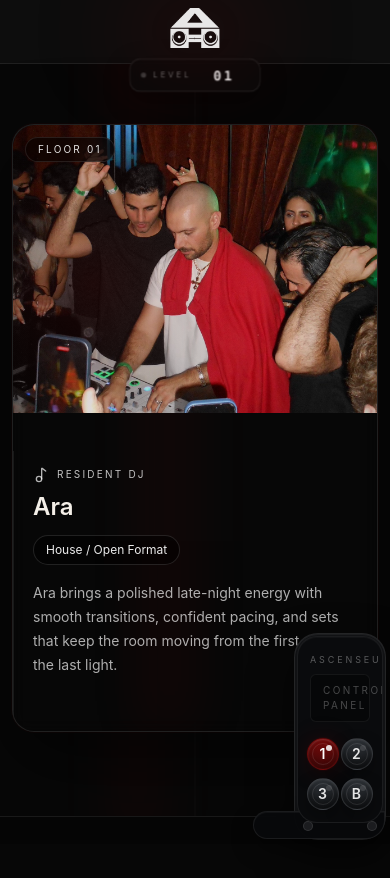
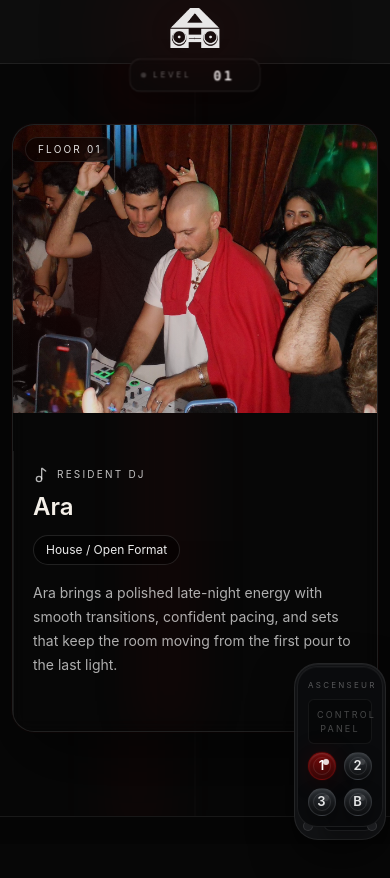
Before and after one commit to galiwartoukian-collab/ascenseurhouse, a React (Vite) app: page / in a window 390 px wide. Shown: the top 878 px of the page. Built offline with nearby package versions, Linux system fonts and the light colour scheme; the HTML template or start-up script is replaced by a standard one.

Commit message:
Update App.tsx

```diff
--- a/src/App.tsx
+++ b/src/App.tsx
@@ -203,7 +203,7 @@ function MetalButton({
       onClick={onClick}
       disabled={disabled}
       aria-label={`Go to ${label}`}
-      className="group relative h-8 w-8 rounded-full border text-sm font-semibold text-[var(--text)] transition duration-300 disabled:cursor-not-allowed disabled:opacity-50 sm:h-10 sm:w-10 md:h-12 md:w-12"
+      className="group relative h-7 w-7 rounded-full border text-[13px] font-semibold text-[var(--text)] transition duration-300 disabled:cursor-not-allowed disabled:opacity-50 sm:h-9 sm:w-9 md:h-12 md:w-12"
       style={{
         borderColor: active ? "rgba(122,12,12,0.42)" : "rgba(255,255,255,0.08)",
         background: active
@@ -243,44 +243,51 @@ function ElevatorPanel({
   onGoToBooking,
 }: ElevatorPanelProps) {
   return (
-<div className="pointer-events-auto fixed z-[9999] right-1 sm:right-2 md:right-10 bottom-1 sm:bottom-3 md:top-1/2 md:bottom-auto md:-translate-y-1/2 origin-bottom-right md:origin-right">      <div
-  className="relative w-[92px] sm:w-[108px] md:w-[132px] rounded-[24px] md:rounded-[26px] border p-[2px]"        style={{
+    <div className="pointer-events-auto fixed z-[9999] right-1 sm:right-2 md:right-10 bottom-1 sm:bottom-3 md:top-1/2 md:bottom-auto md:-translate-y-1/2 origin-bottom-right md:origin-right">
+      <div
+        className="relative w-[92px] sm:w-[108px] md:w-[132px] rounded-[24px] md:rounded-[26px] border p-[2px]"
+        style={{
           borderColor: "rgba(255,255,255,0.08)",
           background: "#111214",
           boxShadow: "0 18px 42px rgba(0,0,0,0.5), inset 0 1px 0 rgba(255,255,255,0.05)",
         }}
       >
         <div
-    className="absolute bottom-0 right-0 h-[28px] w-[132px] rounded-tl-[18px] rounded-bl-[18px] rounded-br-[24px] border md:hidden"
+          className="pointer-events-none absolute bottom-[8px] right-[10px] h-[20px] w-[52px] rounded-l-[14px] rounded-r-[18px] border md:hidden"
           style={{
             borderColor: "rgba(255,255,255,0.08)",
             background: "rgba(8,9,11,0.96)",
-      boxShadow: "0 10px 22px rgba(0,0,0,0.38), inset 0 1px 0 rgba(255,255,255,0.04)",
+            boxShadow: "0 8px 18px rgba(0,0,0,0.32), inset 0 1px 0 rgba(255,255,255,0.04)",
           }}
         />
+
         <div className="pointer-events-none absolute left-2 top-2 h-2.5 w-2.5 rounded-full border border-white/10 bg-[#1b1c1f]" />
         <div className="pointer-events-none absolute right-2 top-2 h-2.5 w-2.5 rounded-full border border-white/10 bg-[#1b1c1f]" />
         <div className="pointer-events-none absolute bottom-2 left-2 h-2.5 w-2.5 rounded-full border border-white/10 bg-[#1b1c1f]" />
         <div className="pointer-events-none absolute bottom-2 right-2 h-2.5 w-2.5 rounded-full border border-white/10 bg-[#1b1c1f]" />
 
         <div
-  className="relative ml-auto mb-[14px] overflow-hidden rounded-[20px] md:mb-0 md:rounded-[22px] border px-3 pb-3 pt-4 sm:px-4 sm:pb-4 sm:pt-5"
+          className="relative ml-auto mb-[10px] overflow-hidden rounded-[20px] border px-2.5 pb-2.5 pt-3 md:mb-0 md:rounded-[22px] md:px-4 md:pb-4 md:pt-5"
           style={{
             borderColor: "rgba(255,255,255,0.07)",
             background: "#0a0b0d",
             boxShadow: "inset 0 1px 0 rgba(255,255,255,0.03)",
           }}
         >
-          <div className="mb-4 text-center">
-            <div className="text-[9px] uppercase tracking-[0.32em] text-white/32">Ascenseur</div>
+          <div className="mb-2 text-center md:mb-4">
+            <div className="text-[8px] uppercase tracking-[0.28em] text-white/32 md:text-[9px]">
+              Ascenseur
+            </div>
             <div
-              className="mt-2 rounded-md border px-3 py-2"
+              className="mt-2 rounded-md border px-2 py-2 md:px-3"
               style={{
                 borderColor: "rgba(255,255,255,0.06)",
                 background: "#060708",
               }}
             >
-              <div className="text-[10px] uppercase tracking-[0.24em] text-white/26">Control Panel</div>
+              <div className="text-[9px] uppercase tracking-[0.24em] text-white/26 md:text-[10px]">
+                Control Panel
+              </div>
             </div>
           </div>
 
```
Lines whose indentation alone changed are shown as unchanged.
